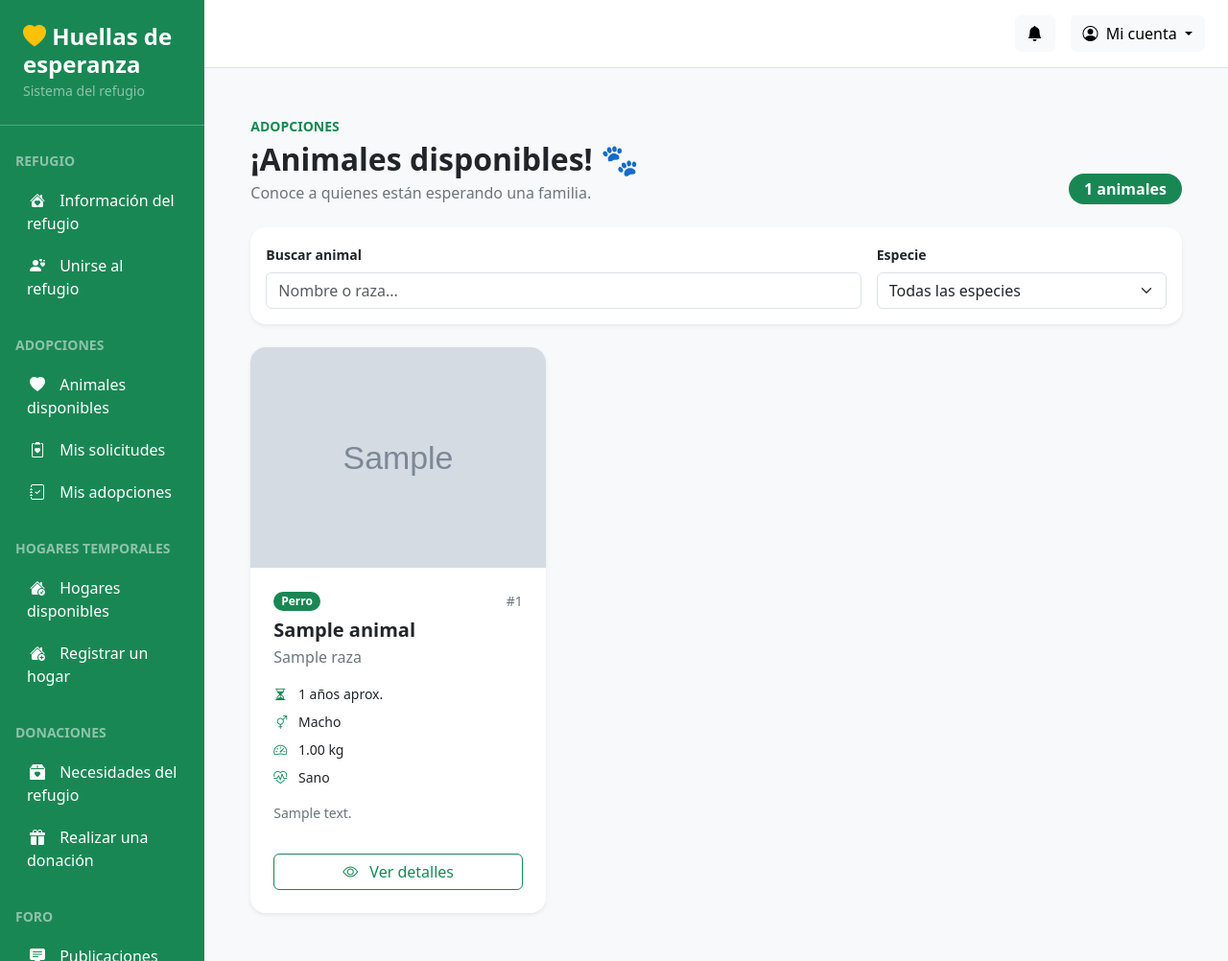
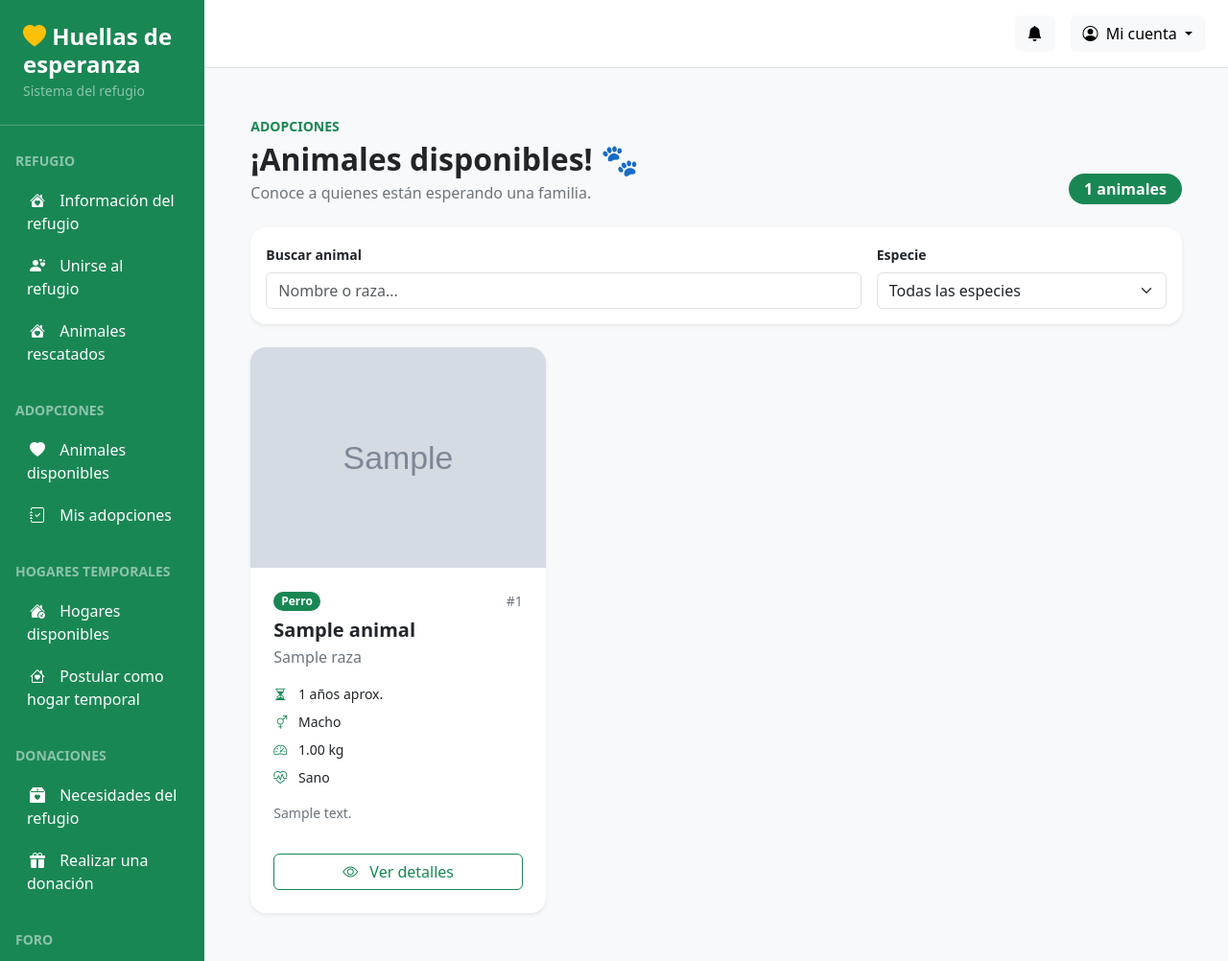
Before and after one commit to Italo121/Huellas-de-esperanza, a Django app: page /adopcion/animales-adopcion/ in a window 1280 px wide. Shown: the whole page at 96% size. Run offline with Django 5.2, Linux system fonts and the light colour scheme; tables that the repository leaves empty hold one stand-in row (values such as "Sample post"); grey boxes marked "Sample" are stand-in pictures; parts of the project's set-up code (start-up, migrations or seed data) failed here and were passed over.

Commit message:
Añade enlaces de navegación para animales rescatados y hogares temporales

```diff
--- a/templates/index.html
+++ b/templates/index.html
@@ -219,6 +219,12 @@
                         Unirse al refugio
                     </a>
                 </li>
+                <li class="nav-item">
+                    <a href="{% url 'inicio' %}" class="nav-link text-white">
+                        <i class="bi bi-house-heart-fill me-2"></i>
+                        Animales rescatados
+                    </a>
+                </li>
             </ul>
 
             <!-- Adopciones -->
@@ -233,12 +239,6 @@
                     <a href="{% url 'mod_adopcion:animales_adopcion' %}" class="nav-link text-white">
                         <i class="bi bi-heart-fill me-2"></i>
                         Animales disponibles
-                    </a>
-                </li>
-                <li class="nav-item">
-                    <a href="{% url 'mod_adopcion:mis_solicitudes' %}" class="nav-link text-white">
-                        <i class="bi bi-clipboard2-heart me-2"></i>
-                        Mis solicitudes
                     </a>
                 </li>
                 <li class="nav-item">
@@ -258,17 +258,25 @@
 
             <ul class="nav flex-column p-3 pt-2">
                 <li class="nav-item">
-                    <a href="#" class="nav-link text-white">
+                    <a href="{% url 'mod_casa_temporal:hogares_disponibles' %}" class="nav-link text-white">
                         <i class="bi bi-house-check-fill me-2"></i>
                         Hogares disponibles
                     </a>
                 </li>
                 <li class="nav-item">
-                    <a href="#" class="nav-link text-white">
-                        <i class="bi bi-house-add-fill me-2"></i>
-                        Registrar un hogar
+                    <a href="{% url 'mod_casa_temporal:solicitar_hogar_temporal' %}" class="nav-link text-white">
+                        <i class="bi bi-house-heart me-2"></i>
+                        Postular como hogar temporal
                     </a>
                 </li>
+                {% if tiene_hogar_temporal %}
+                <li class="nav-item">
+                    <a href="{% url 'mod_casa_temporal:mis_hogares_temporales' %}" class="nav-link text-white">
+                        <i class="bi bi-house-check me-2"></i>
+                        Mi hogar temporal
+                    </a>
+                </li>
+                {% endif %}
             </ul>
 
             <!-- Donaciones -->
@@ -345,6 +353,12 @@
                     <a href="{% url 'registro_animal' %}" class="nav-link text-white">
                         <i class="bi bi-plus-circle-fill me-2"></i>
                         Registrar un Animal
+                    </a>
+                </li>
+                <li class="nav-item">
+                    <a href="{% url 'mod_casa_temporal:gestion_hogares_temporales' %}" class="nav-link text-white">
+                        <i class="bi bi-house-add me-2"></i>
+                        Gestión de hogares temporales
                     </a>
                 </li>
 
```
